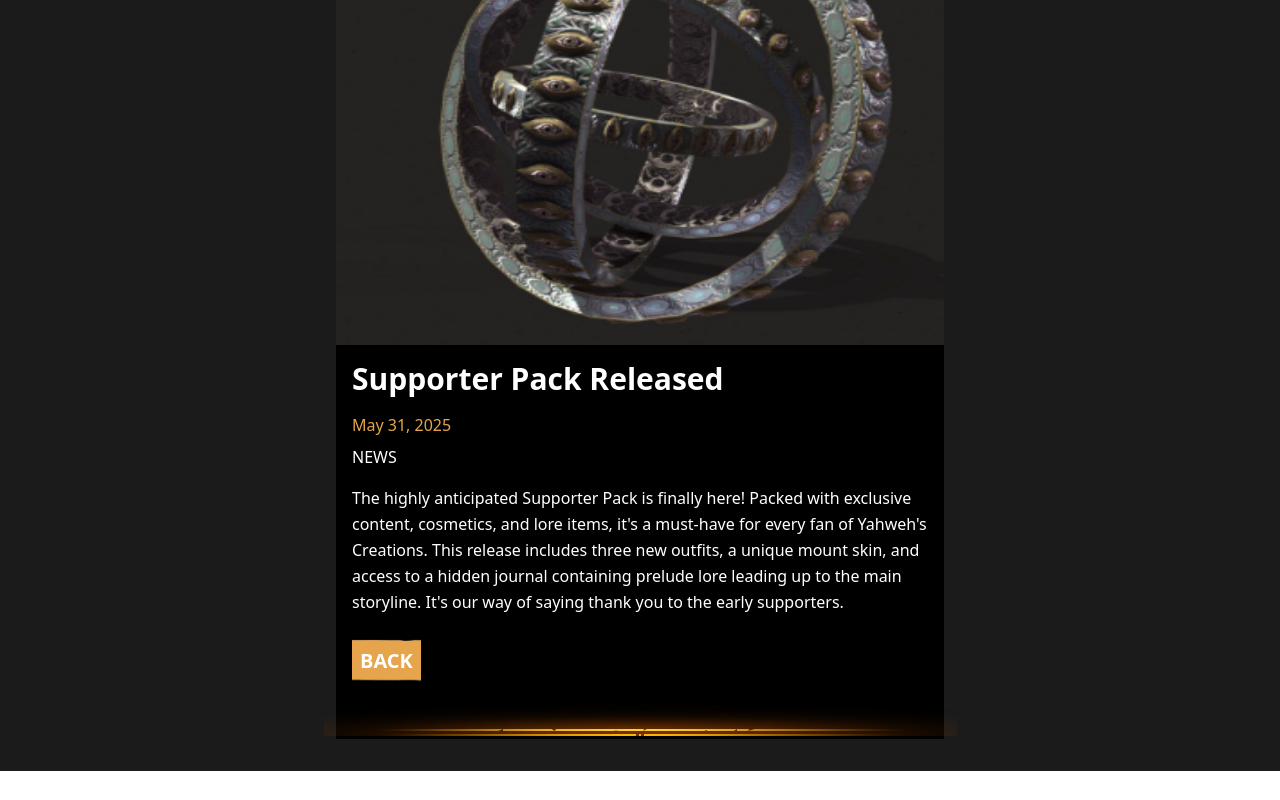
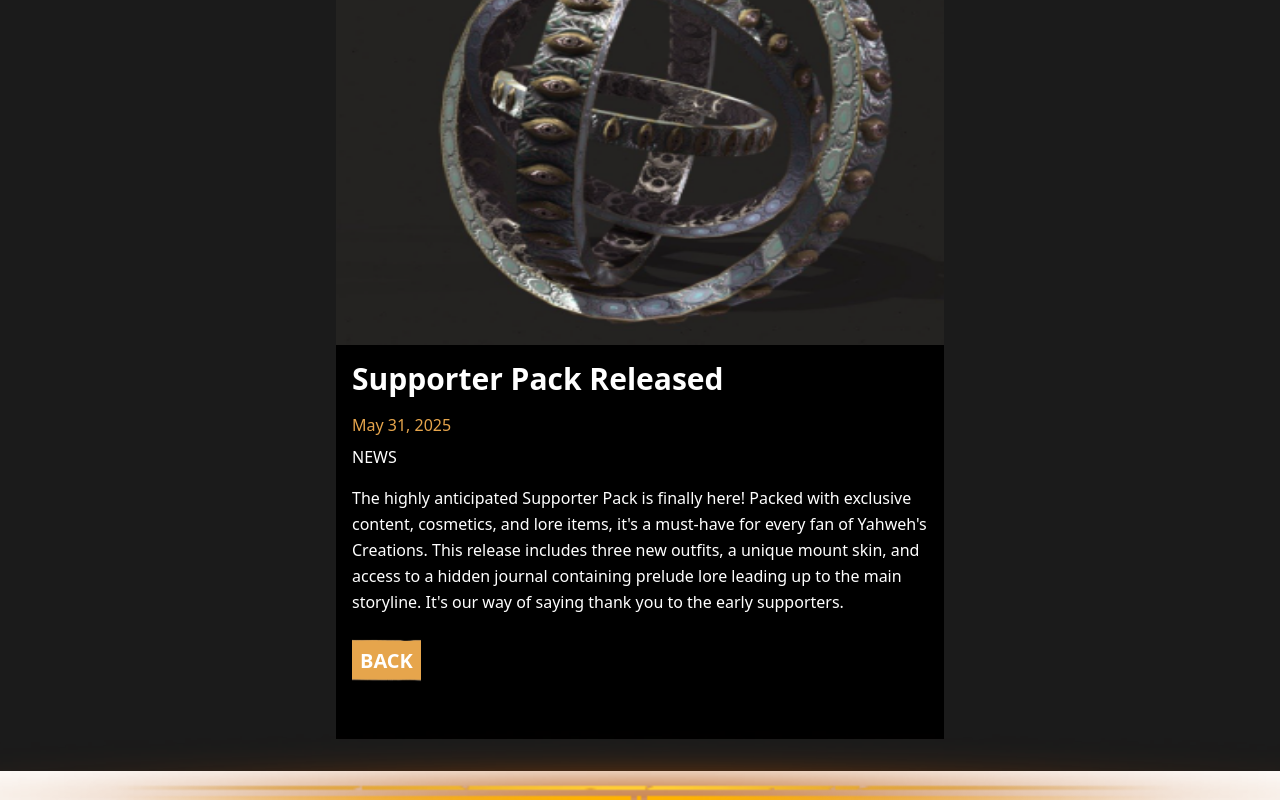
Before and after one commit to Endorze/Yahwehs-Creations, a Next.js app: page /fullNews/1 in a window 1280 px wide. Shown: the part 247-1047 px from the top of the page. Before the commit the page ends 1018 px from the top, so only its background shows below. Built offline with nearby package versions, Linux system fonts and the light colour scheme.

Commit message:
width to bottom image to w-screen

```diff
--- a/src/app/fullNews/[news]/page.tsx
+++ b/src/app/fullNews/[news]/page.tsx
@@ -11,6 +11,7 @@ const NewsDetail = async ({ params }: NewsDetailsProps) => {
     const newsData = newsItems.find(item => item.id === newsId)
 
     return (
+        <>
             <div className="bg-[#1B1B1B] text-white min-h-screen p-8 flex flex-col justify-center items-center">
                 {newsData ? (
                     <div className="w-full md:w-[50%] bg-black overflow-hidden">
@@ -32,10 +33,16 @@ const NewsDetail = async ({ params }: NewsDetailsProps) => {
                 ) : (
                     <div>No data found</div>
                 )}
-            <div className="flex items-center justify-center w-full -mt-10 p-[3px]">
-                <img src="/images/effects/gradientline.png" alt="Gradient Line" />
+
             </div>
+            <div className="w-screen -mt-10">
+                <img
+                    src="/images/effects/gradientline.png"
+                    alt="Gradient Line"
+                    className="w-full object-cover"
+                />
             </div>
+        </>
     )
 }
 
```
Lines whose indentation alone changed are shown as unchanged.
